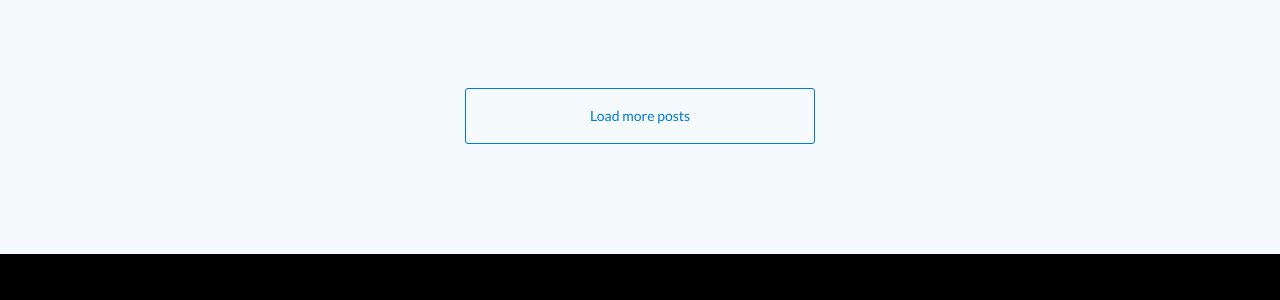
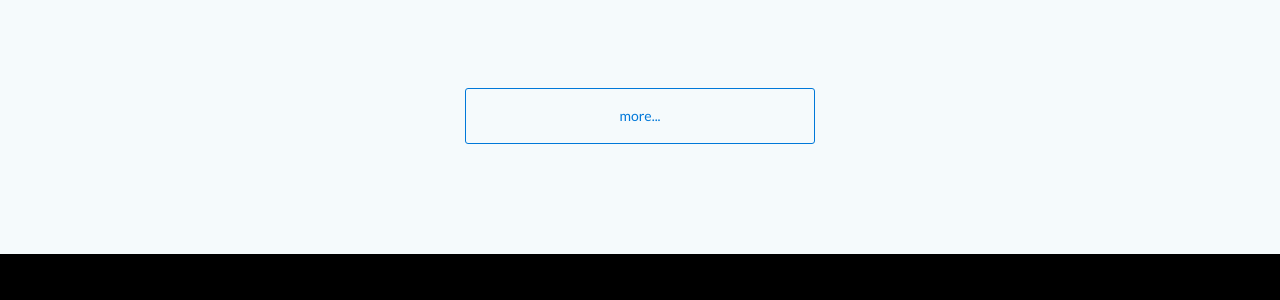
Before and after one commit to abhhba/abhhba.github.io, a Jekyll site: the page built from index.html, in a window 1280 px wide and 900 px high, scrolled down 2325 px. Shown: the part 311-611 px from the top of the window. Built offline with Jekyll 4.4.1, drawn with Linux system fonts in a browser that asks for light colours; the list of posts is cut into pages by our own code.

Commit message:
Update pagination.html

```diff
--- a/_includes/pagination.html
+++ b/_includes/pagination.html
@@ -2,6 +2,6 @@
   {% assign postCount = site.posts | size %}
   {% assign postsCovered = site.paginate | plus:offset %}
   {% if postsCovered < postCount %}
-    <button class="load-more btn btn-middle">Load more posts</button>
+    <button class="load-more btn btn-middle">more...</button>
   {% endif %}
 </div> <!-- /.pagination-box -->
```
